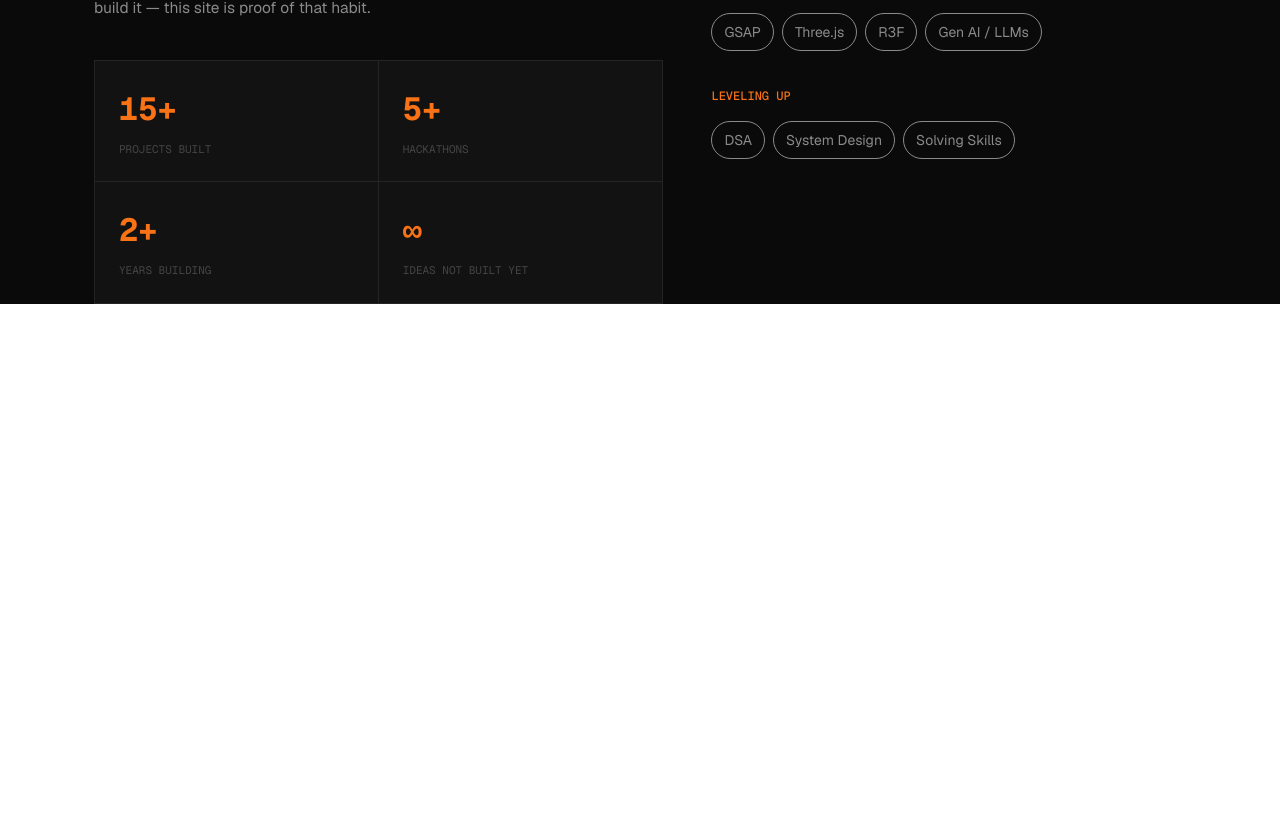
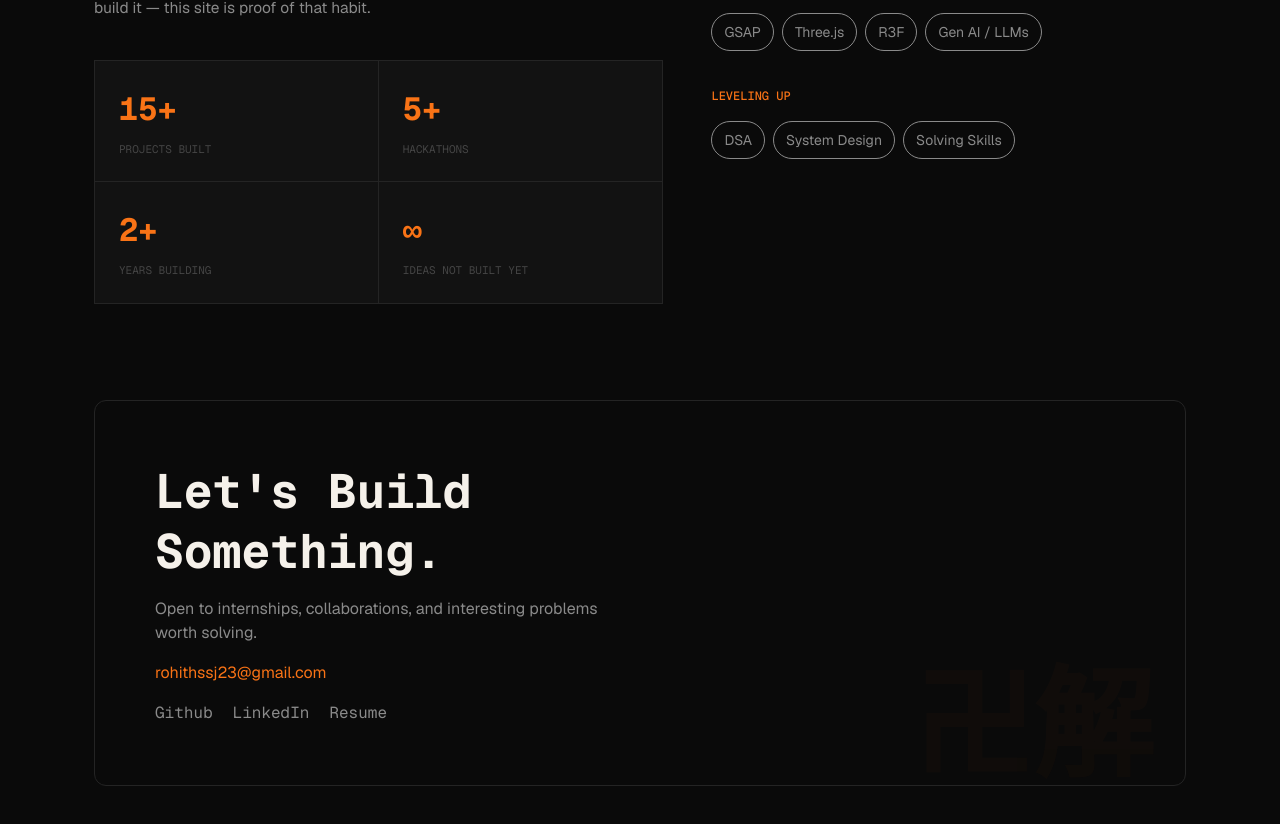
Before and after one commit to rohithssj/Portfolio, a React (Vite) app: page / in a window 1280 px wide. Shown: the part 1030-1854 px from the top of the page. Before the commit the page ends 1334 px from the top, so only its background shows below. Built offline with nearby package versions, Linux system fonts and the light colour scheme.

Commit message:
Contact page

```diff
--- a/src/App.jsx
+++ b/src/App.jsx
@@ -2,6 +2,7 @@ import React from 'react'
 import Navbar from './components/Navbar'
 import HeroPage from './components/HeroPage'
 import AboutPage from './components/AboutPage'
+import ContactPage from './components/ContactPage'
 
 const App = () => {
   return (
@@ -9,6 +10,7 @@ const App = () => {
       <Navbar />
       <HeroPage />
       <AboutPage />
+      <ContactPage />
     </div>
   )
 }
--- /dev/null
+++ b/src/components/ContactPage.jsx
@@ -0,0 +1,39 @@
+import React from 'react'
+
+const ContactPage = () => {
+    return (
+        <section
+            id="contact"
+            className="mx-auto max-w-[1140px] px-6 py-24">
+            <div>
+                <div className='border border-[var(--border)] rounded-xl relative overflow-hidden'>
+
+                    <div className='p-15 flex flex-col gap-4'>
+                        <h1 className='text-5xl max-w-md leading-15 font-mono font-bold'>
+                            Let's Build Something.
+                        </h1>
+                        <p className='text-[var(--text-dim)] max-w-md font-sans'>Open to internships, collaborations, and interesting problems worth solving.</p>
+                        <a href="mailto:rohithssj23@gmail.com"
+                            className='text-[var(--accent)]'>
+                            rohithssj23@gmail.com
+                        </a>
+
+                        <ul className='flex gap-5'>
+                            <li className='text-[var(--text-dim)] font-mono hover:text-[var(--accent)]'><a href="">Github</a></li>
+                            <li className='text-[var(--text-dim)] font-mono hover:text-[var(--accent)]'><a href="">LinkedIn</a></li>
+                            <li className='text-[var(--text-dim)] font-mono hover:text-[var(--accent)]'><a href="">Resume</a></li>
+                        </ul>
+                    </div>
+                    <div className="absolute right-8 bottom-0 pointer-events-none select-none">
+                        <span className="font-sans text-[clamp(120px,8vw,260px)] font-bold leading-none text-[var(--accent)] opacity-[0.025]">
+                            卍解
+                        </span>
+                    </div>
+                </div>
+            </div>
+        </section>
+
+    )
+}
+
+export default ContactPage
```
